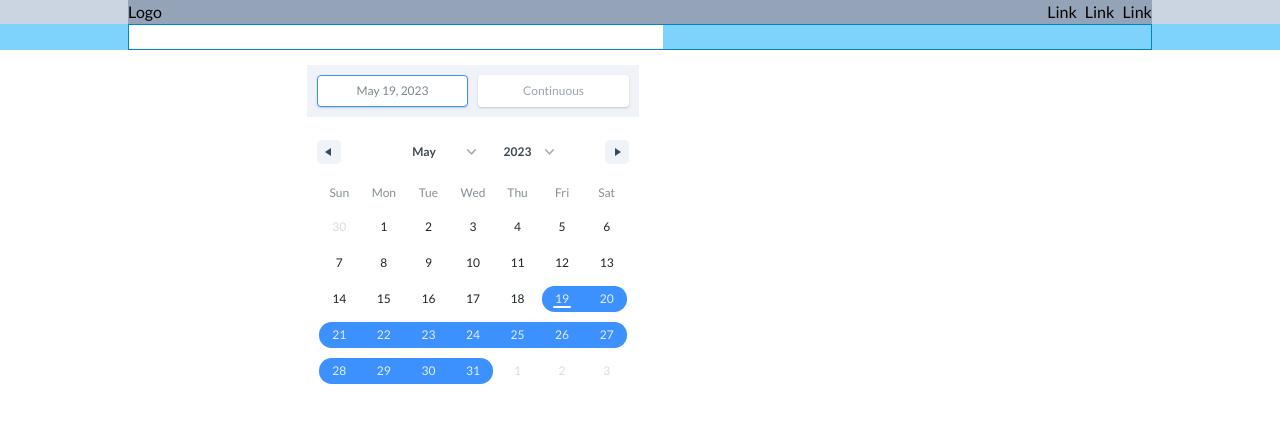
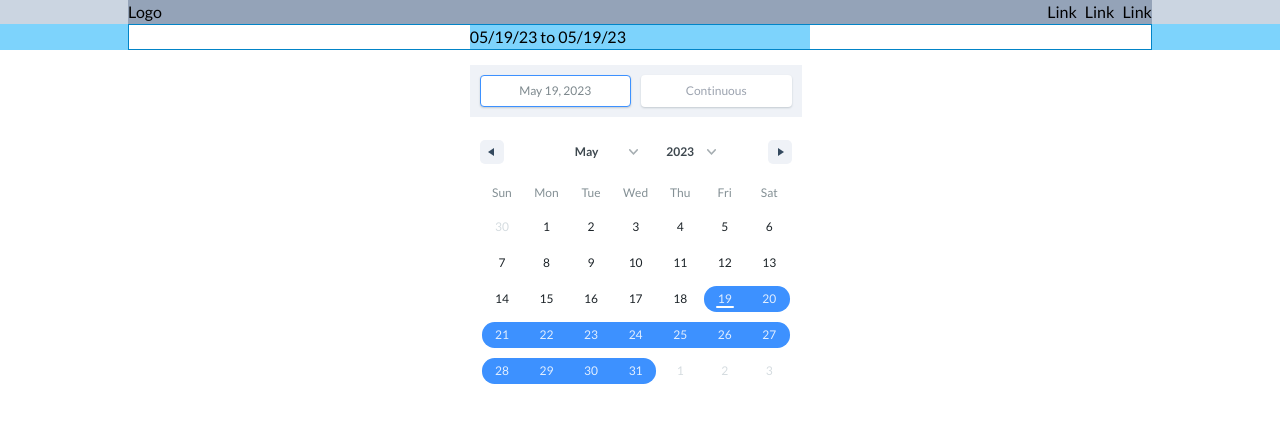
Before and after one commit to lilKriT/MERN-Hotel-Booking, a React (Vite) app in the folder packages/client/: page / in a window 1280 px wide. Shown: the top 422 px of the page. Built offline with nearby package versions, Linux system fonts and the light colour scheme.

Commit message:
Displaying basic date.

```diff
--- a/packages/client/src/components/Search.tsx
+++ b/packages/client/src/components/Search.tsx
@@ -1,5 +1,6 @@
 import { useState } from "react";
 import { DateRange } from "react-date-range";
+import { format } from "date-fns";
 
 import "react-date-range/dist/styles.css"; // main css file
 import "react-date-range/dist/theme/default.css"; // theme css file
@@ -21,9 +22,12 @@ const Search = () => {
 
   return (
     <form className="border border-sky-600 flex">
-      <input type="text" />
-      <div className="relative">
-        <input type="text" />
+      <input type="text" className="w-1/3" />
+      <div className="relative w-1/3">
+        <span>{`${format(
+          date[0].startDate || Date.now(),
+          "MM/dd/yy"
+        )} to ${format(date[0].endDate || Date.now(), "MM/dd/yy")}`}</span>
         <DateRange
           editableDateInputs={true}
           onChange={(item) => setDate([item.selection])}
@@ -32,7 +36,7 @@ const Search = () => {
           className="absolute top-10 left-0"
         />
       </div>
-      <input type="text" />
+      <input type="text" className="w-1/3" />
     </form>
   );
 };
```
